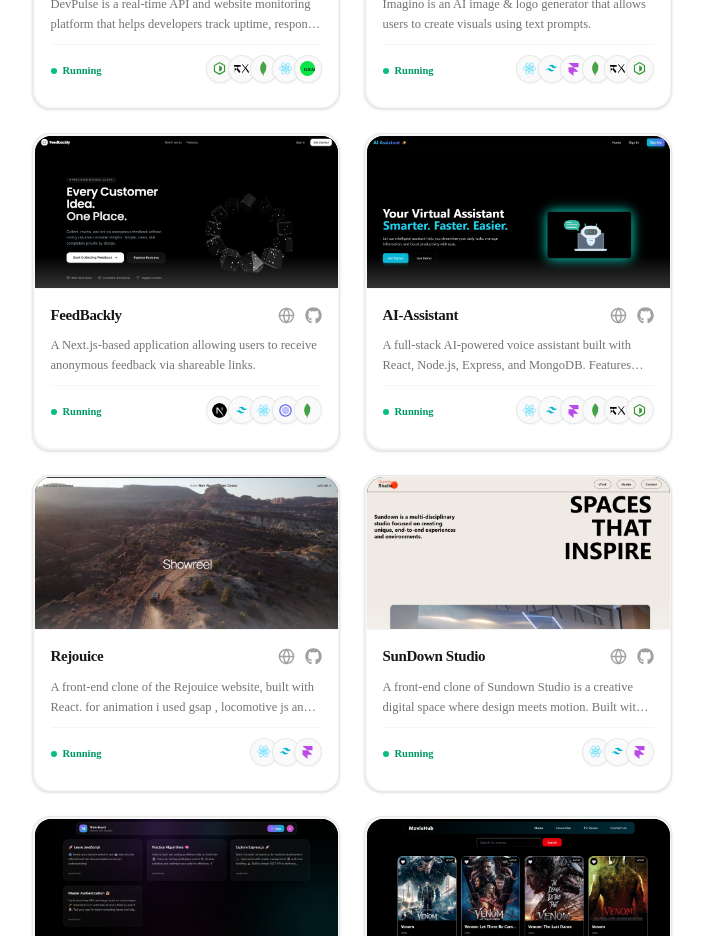
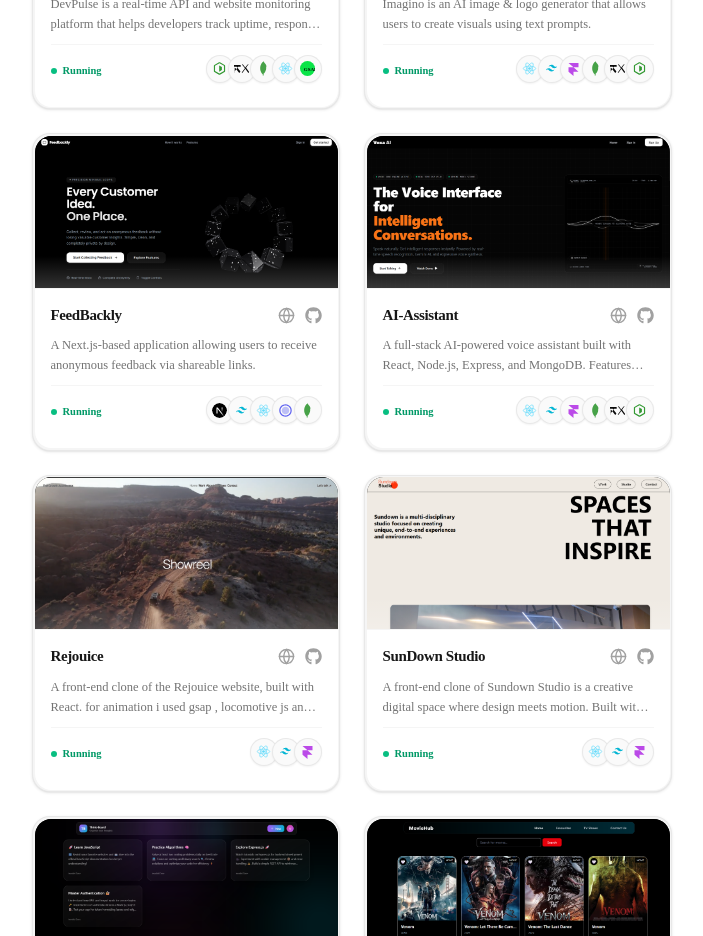
Before and after one commit to Manav948/Portfolio-V2.0, a Next.js app: page /projects in a window 1280 px wide. Shown: the part 820-1756 px from the top of the page, without its empty margins (288-991 px from the left). Built offline with nearby package versions, Linux system fonts and the light colour scheme.

Commit message:
change project image and fix link issue

```diff
--- a/app/(app)/projects/projects.tsx
+++ b/app/(app)/projects/projects.tsx
@@ -79,7 +79,7 @@ const ALL_PROJECTS = [
     status: "Running",
   },
   {
-    img: "/Assitant.png",
+    img: "/assitant3.png",
     title: "AI-Assistant",
     description:
       "A full-stack AI-powered voice assistant built with React, Node.js, Express, and MongoDB. Features real-time speech recognition, wake word detection, and natural language responses using the Google Gemini API.",
```
Also changed, not shown: public/assitant3.png (added).
